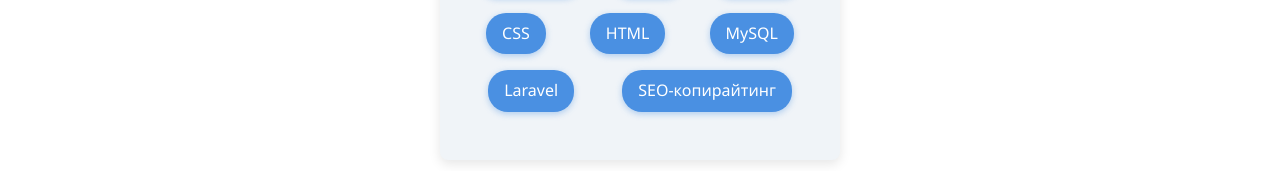
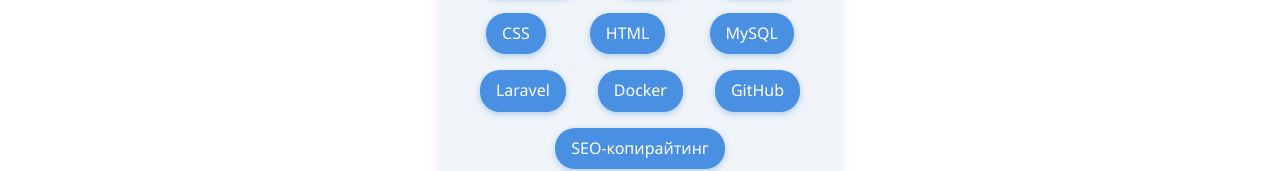
Before and after one commit to user49324809/portfolio, a React (Create React App) app: page / in a window 1280 px wide. Shown: the part 633-804 px from the top of the page. Built offline with nearby package versions, Linux system fonts and the light colour scheme; the HTML template or start-up script is replaced by a standard one.

Commit message:
Обновила компонент Skills и стили

```diff
--- a/src/components/Skills.js
+++ b/src/components/Skills.js
@@ -1,7 +1,7 @@
 import React from 'react';
 
 const Skills = () => {
-  const skills = ['JavaScript', 'React', 'Node.js', 'CSS', 'HTML', 'MySQL', 'Laravel', 'SEO-копирайтинг'];
+  const skills = ['JavaScript', 'React', 'Node.js', 'CSS', 'HTML', 'MySQL', 'Laravel', 'Docker', 'GitHub', 'SEO-копирайтинг'];
 
   const sectionStyle = {
     background: '#f0f4f8',
```
